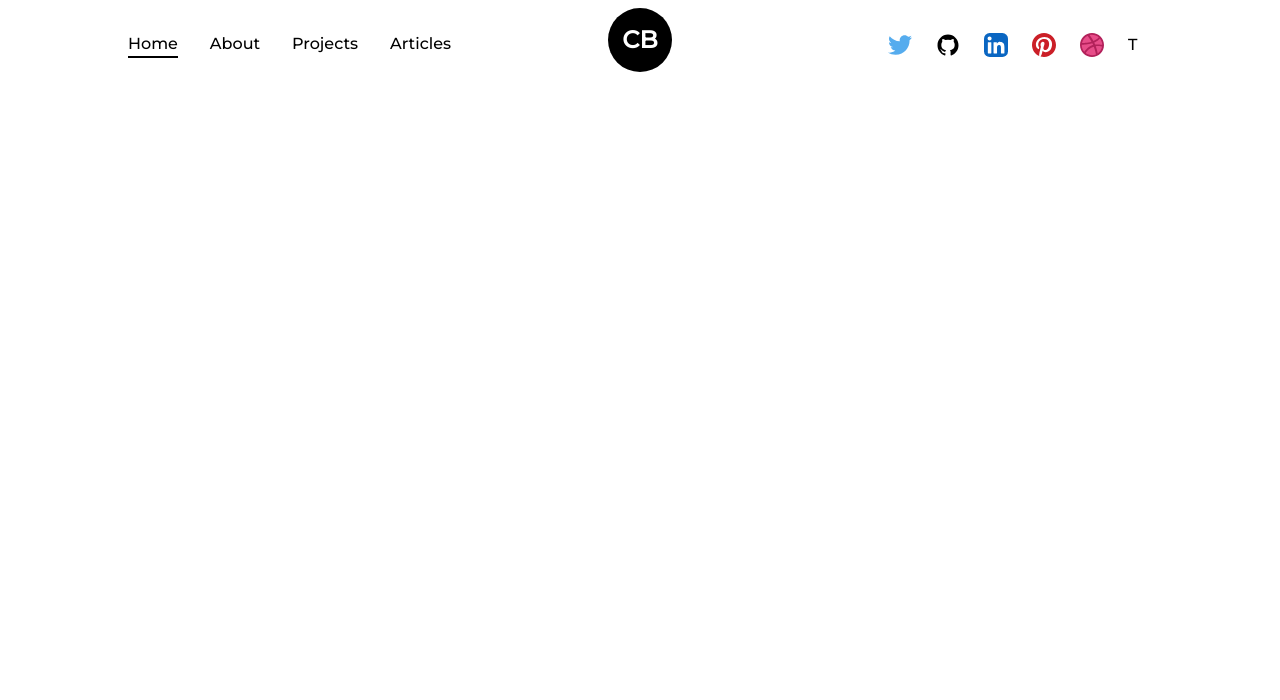
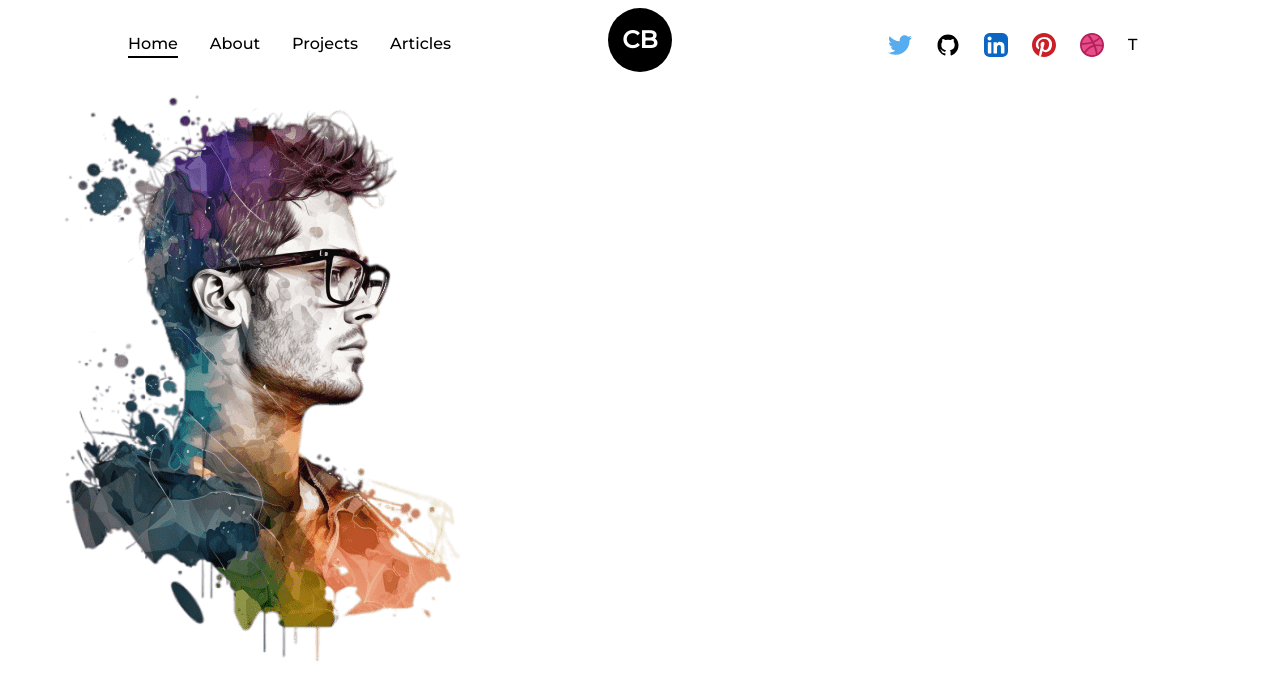
Before and after one commit to YM202c2100/tutorials, a Next.js app: page / in a window 1280 px wide. Shown: the top 700 px of the page. Built offline with nearby package versions, Linux system fonts and the light colour scheme.

Commit message:
[feat] プロファイル画像を追加

```diff
--- a/app/page.tsx
+++ b/app/page.tsx
@@ -1,7 +1,10 @@
+import Image from "next/image";
 import NavBar from "./components/NavBar";
+import profilePic from '@/public/images/profile/developer-pic-1.png'
 
 export default function Page() {
-  return (
+  return (<>
     <NavBar/>
-  );
+    <Image src={profilePic} alt="Picture of developer"/>
+  </>);
 }
```
